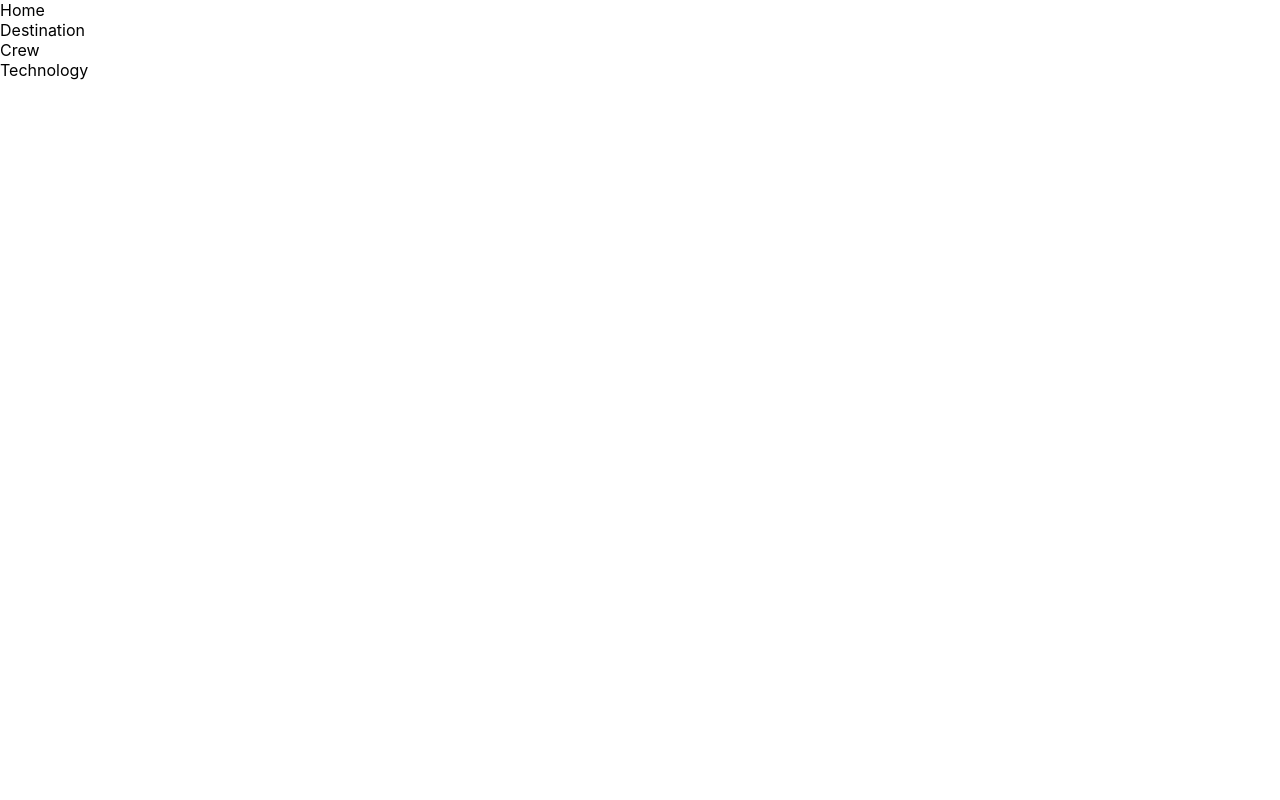
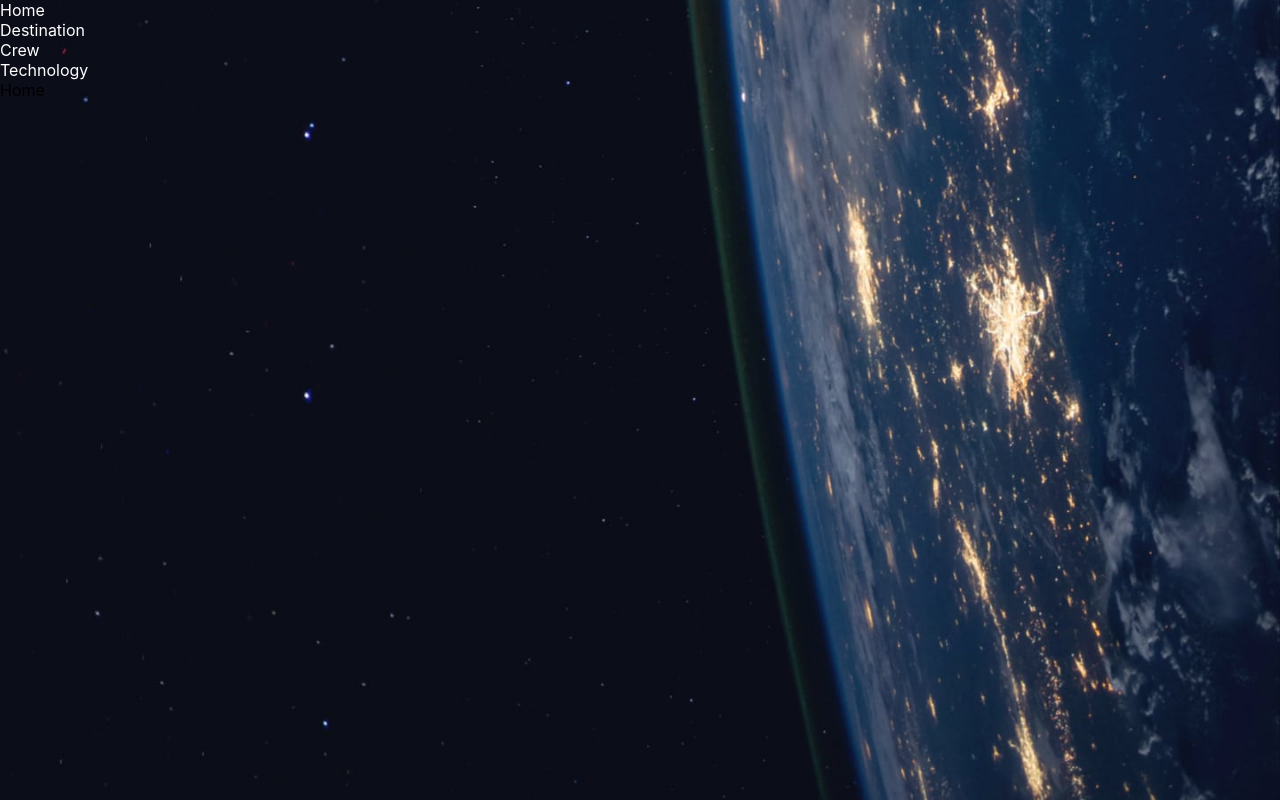
Before and after one commit to Miyka96/Space-Tourism--React-Project, a React (Create React App) app: page / in a window 1280 px wide. Built offline with nearby package versions, Linux system fonts and the light colour scheme; a web font is replaced by a local one.

Commit message:
navigation logic between macro sections done

```diff
--- a/src/App.css
+++ b/src/App.css
@@ -40,3 +40,18 @@ h5{
     font-size: 16px;
     letter-spacing: 1px;
 }
+
+
+.App{
+    width: 100%;
+    height: 100vh;
+}
+
+body{
+    width: 100%;
+    height: 100vh;
+}
+#root{
+    width: 100%;
+    height: 100vh;
+}
--- a/src/App.jsx
+++ b/src/App.jsx
@@ -2,6 +2,10 @@ import { useState } from 'react';
 import './App.css';
 import Navbar from './Components/Partials/Navbar/Navbar';
 import Section from './Components/Section/Section';
+import Home from './Components/Home/Home';
+import Destination from './Components/Destination/Destination';
+import Crew from './Components/Crew/Crew';
+import Technology from './Components/Technology/Technology';
 function App() {
 
   const [section, setSection] = useState('Home');
@@ -9,7 +13,25 @@ function App() {
   return (
     <div className="App">
       <Section sectionId={section}>
+
         <Navbar onClick={setSection}/>
+
+        {(() => {
+        switch (section) {
+
+          case 'Home':
+            return <Home/>;
+          case 'Destination':
+            return <Destination/>;
+          case 'Crew':
+            return <Crew/>;
+          case 'Technology':
+            return <Technology/>;
+
+          default: return <Home/>;
+        }
+      })()}
+
       </Section>
     </div>
   );
--- a/src/Components/Crew/Crew.jsx
+++ b/src/Components/Crew/Crew.jsx
@@ -0,0 +1,9 @@
+import './index.css';
+
+const Crew = () => {
+    return(
+        <p>Crew</p>
+    )
+}
+
+export default Crew;
--- a/src/Components/Crew/index.css
+++ b/src/Components/Crew/index.css
@@ -0,0 +1,8 @@
+#Crew{
+    width: 100%;
+    height: 100%;
+    background-color: orange;
+    background-image: url('../../Assets/crew/background-crew-desktop.jpg');
+    background-repeat: no-repeat;
+    background-size: cover;
+}
--- a/src/Components/Destination/Destination.jsx
+++ b/src/Components/Destination/Destination.jsx
@@ -0,0 +1,9 @@
+import './index.css';
+
+const Destination = () => {
+    return(
+        <p>destination</p>
+    )
+};
+
+export default Destination;
--- a/src/Components/Destination/index.css
+++ b/src/Components/Destination/index.css
@@ -0,0 +1,7 @@
+#Destination{
+    width: 100%;
+    height: 100%;
+    background-image: url('../../Assets/destination/background-destination-desktop.jpg');
+    background-repeat: no-repeat;
+    background-size: cover;
+}
--- /dev/null
+++ b/src/Components/Home/Home.jsx
@@ -0,0 +1,9 @@
+import './index.css'
+
+const Home = () => {
+    return(
+        <p>Home</p>
+    )
+}
+
+export default Home;
--- /dev/null
+++ b/src/Components/Home/index.css
@@ -0,0 +1,7 @@
+#Home{
+    width: 100%;
+    height: 100%;
+    background-image: url('../../Assets/home/background-home-desktop.jpg');
+    background-repeat: no-repeat;
+    background-size: cover;
+}
--- a/src/Components/Partials/Navbar/index.css
+++ b/src/Components/Partials/Navbar/index.css
@@ -0,0 +1,3 @@
+ul{
+    color: white;
+}
--- a/src/Components/Technology/Technology.jsx
+++ b/src/Components/Technology/Technology.jsx
@@ -0,0 +1,9 @@
+import './index.css'
+
+const Technology = () => {
+    return(
+        <p>Technology</p>
+    )
+}
+
+export default Technology;
--- a/src/Components/Technology/index.css
+++ b/src/Components/Technology/index.css
@@ -0,0 +1,7 @@
+#Technology{
+    width: 100%;
+    height: 100%;
+    background-image: url('../../Assets/technology/background-technology-desktop.jpg');
+    background-repeat: no-repeat;
+    background-size: cover;
+}
```
